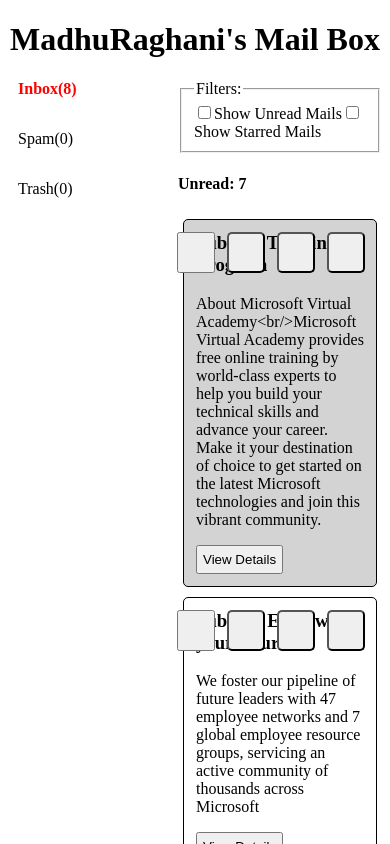
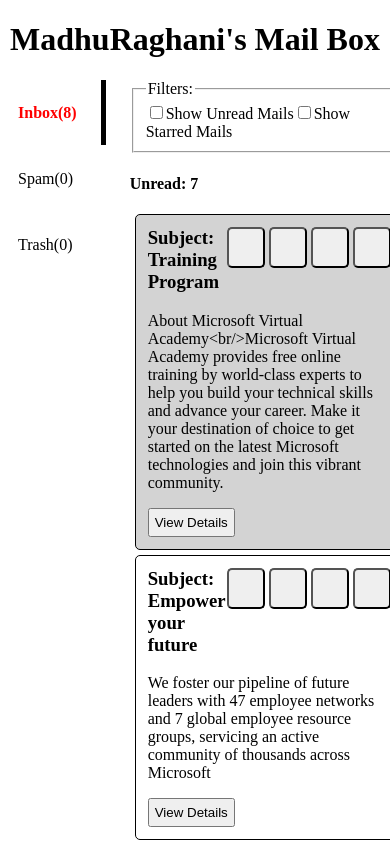
Before and after one commit to RaghaniMadhu/set10-email, a React (Create React App) app: page / in a window 390 px wide. Shown: the top 844 px of the page. Built offline with nearby package versions, Linux system fonts and the light colour scheme; some icons are missing.

Commit message:
Individual Mail & Responsiveness
IndividualMail StarUnstar ReadUnread functionality & Made Site Responsive

```diff
--- a/src/App.js
+++ b/src/App.js
@@ -1,6 +1,6 @@
 import "./styles.css";
 
-import { Routes, Route } from "react-router-dom";
+import { Routes, Route, Link } from "react-router-dom";
 
 import Header from "./components/Header";
 
@@ -12,6 +12,10 @@
 export default function App() {
   return (
     <div className="App">
+      <Link to="/" className="mailBoxHeader">
+        <h1>MadhuRaghani's Mail Box</h1>
+      </Link>
+      <div className="mainApp">
         <Header />
         <Routes>
           <Route path="/" element={<Inbox />} />
@@ -20,5 +24,6 @@
           <Route path="/mail/:mailId" element={<Mail />} />
         </Routes>
       </div>
+    </div>
   );
 }
--- a/src/components/Header.js
+++ b/src/components/Header.js
@@ -1,12 +1,6 @@
 import { useContext } from "react";
-import { Link, NavLink } from "react-router-dom";
+import { NavLink } from "react-router-dom";
 import { MailsContext } from "../contexts/MailsContext";
-
-const getActiveStyle = ({ isActive }) => ({
-  fontWeight: isActive ? "600" : "200",
-  color: isActive ? "red" : "black",
-  textDecoration: "none",
-});
 
 export default function Header() {
   const {
@@ -15,22 +9,19 @@
 
   return (
     <div>
-      <Link to="/" style={{ textDecoration: "none", color: "black" }}>
-        <h1 style={{ textAlign: "center" }}>MadhuRaghani's Mail Box</h1>
-      </Link>
       <ul className="sidebar">
         <li>
-          <NavLink to="/" style={getActiveStyle}>
+          <NavLink to="/" className="navlinks">
             Inbox({emails.length})
           </NavLink>
         </li>
         <li>
-          <NavLink to="/spam" style={getActiveStyle}>
+          <NavLink to="/spam" className="navlinks">
             Spam({spamMails.length})
           </NavLink>
         </li>
         <li>
-          <NavLink to="/trash" style={getActiveStyle}>
+          <NavLink to="/trash" className="navlinks">
             Trash({trashMails.length})
           </NavLink>
         </li>
--- a/src/contexts/MailsContext.js
+++ b/src/contexts/MailsContext.js
@@ -20,7 +20,7 @@
             ? { ...eachMail, isStarred: !eachMail.isStarred }
             : eachMail
         );
-        const mail = mails[mails.requiredMailFrom].find(
+        const mail = modifiedEmails.find(
           ({ mId }) => mId === action.payload.mId
         );
         return {
@@ -43,7 +43,7 @@
             ? { ...eachMail, unread: !eachMail.unread }
             : eachMail
         );
-        const mail = mails[mails.requiredMailFrom].find(
+        const mail = modifiedEmails.find(
           ({ mId }) => mId === action.payload.mId
         );
         return {
--- a/src/pages/Inbox.js
+++ b/src/pages/Inbox.js
@@ -29,7 +29,7 @@
     : unReadMails;
 
   return (
-    <div className="boxes">
+    <div className="page-div">
       {emails.length === 0 ? (
         <h3 className="no-mails-heading">No Conversations in Inbox.</h3>
       ) : (
@@ -62,7 +62,7 @@
             </label>
           </fieldset>
           <h4>Unread: {unReadMailsCount}</h4>
-          <div className="email-box">
+          <div>
             {filteredMails.map(
               ({ mId, unread, isStarred, subject, content }) => (
                 <div
@@ -70,9 +70,13 @@
                   className="mail"
                   style={{ backgroundColor: unread || "lightgray" }}
                 >
+                  <div className="subject-and-buttons-div">
+                    <h3 style={{ marginBlockStart: "0rem" }}>
+                      Subject: {subject}
+                    </h3>
+                    <div className="buttons-div">
                       <button
                         className="star-delete-read-buttons"
-                    style={{ right: "25px" }}
                         onClick={() => {
                           dispatch({
                             type: "STAR_UNSTAR_MAIL",
@@ -89,7 +93,6 @@
                       </button>
                       <button
                         className="star-delete-read-buttons"
-                    style={{ right: "75px" }}
                         onClick={() => {
                           dispatch({
                             type: "READ_UNREAD_MAIL",
@@ -106,7 +109,6 @@
                       </button>
                       <button
                         className="star-delete-read-buttons"
-                    style={{ right: "125px" }}
                         onClick={() => {
                           dispatch({
                             type: "DELETE_MAIL",
@@ -118,7 +120,7 @@
                         <box-icon name="trash"></box-icon>
                       </button>
                       <button
-                    style={{ position: "absolute", right: "175px" }}
+                        className="star-delete-read-buttons"
                         onClick={() => {
                           dispatch({
                             type: "MARK_AS_SPAM",
@@ -129,10 +131,10 @@
                         {/* Report Spam */}
                         <box-icon name="error-alt"></box-icon>
                       </button>
-                  <h3 style={{ marginBlockStart: "0rem" }}>
-                    Subject: {subject}
-                  </h3>
-                  <p>{content}</p>
+                    </div>
+                  </div>
+                  <div>
+                    <p className="content-p">{content}</p>
                     <Link to={"/mail/" + mId}>
                       <button
                         onClick={() => {
@@ -146,6 +148,7 @@
                       </button>
                     </Link>
                   </div>
+                </div>
               )
             )}
           </div>
--- a/src/pages/Mail.js
+++ b/src/pages/Mail.js
@@ -8,11 +8,14 @@
   } = useContext(MailsContext);
 
   return (
-    <div>
+    <div className="page-div">
       <div
-        className="boxes mail"
+        className="mail"
         style={{ backgroundColor: requiredMail.unread || "lightgray" }}
       >
+        <div className="subject-and-buttons-div">
+          <h3>Subject: {requiredMail?.subject}</h3>
+          <div className="buttons-div">
             <button
               className="star-delete-read-buttons"
               style={{ right: "25px" }}
@@ -47,8 +50,9 @@
                 <box-icon name="envelope-open"></box-icon>
               )}
             </button>
-        <h3>Subject: {requiredMail?.subject}</h3>
-        <p>{requiredMail?.content}</p>
+          </div>
+        </div>
+        <p className="content-p">{requiredMail?.content}</p>
       </div>
     </div>
   );
--- a/src/pages/SpamMails.js
+++ b/src/pages/SpamMails.js
@@ -22,7 +22,7 @@
     : unReadMails;
 
   return (
-    <div className="boxes">
+    <div className="page-div">
       {spamMails.length === 0 ? (
         <h3 className="no-mails-heading">Hooray, no spam here!</h3>
       ) : (
@@ -54,7 +54,7 @@
               Show Starred Mails
             </label>
           </fieldset>
-          <div className="email-box">
+          <div>
             {filteredMails.map(
               ({ mId, unread, isStarred, subject, content }) => (
                 <div
@@ -62,6 +62,11 @@
                   className="mail"
                   style={{ backgroundColor: unread || "lightgray" }}
                 >
+                  <div className="subject-and-buttons-div">
+                    <h3 style={{ marginBlockStart: "0rem" }}>
+                      Subject: {subject}
+                    </h3>
+                    <div className="buttons-div">
                       <button
                         className="star-delete-read-buttons"
                         style={{ right: "25px" }}
@@ -106,11 +111,11 @@
                       >
                         <box-icon name="trash"></box-icon>
                       </button>
-                  <h3 style={{ marginBlockStart: "0rem" }}>
-                    Subject: {subject}
-                  </h3>
-                  <p>{content}</p>
-
+                    </div>
+                  </div>
+                  <div>
+                    <p className="content-p">{content}</p>
+                    <div className="details-and-a-button">
                       <Link to={"/mail/" + mId}>
                         <button
                           onClick={() => {
@@ -125,13 +130,17 @@
                       </Link>
                       <button
                         className="star-delete-read-buttons"
-                    style={{ right: "25px" }}
                         onClick={() => {
-                      dispatch({ type: "MARK_AS_NOT_SPAM", payload: { mId } });
+                          dispatch({
+                            type: "MARK_AS_NOT_SPAM",
+                            payload: { mId },
+                          });
                         }}
                       >
                         Report Not Spam
                       </button>
+                    </div>
+                  </div>
                 </div>
               )
             )}
--- a/src/pages/TrashMails.js
+++ b/src/pages/TrashMails.js
@@ -22,7 +22,7 @@
     : unReadMails;
 
   return (
-    <div className="boxes">
+    <div className="page-div">
       {trashMails.length === 0 ? (
         <h3 className="no-mails-heading">No Conversations in Trash.</h3>
       ) : (
@@ -54,7 +54,7 @@
               Show Starred Mails
             </label>
           </fieldset>
-          <div className="email-box">
+          <div>
             {filteredMails.map(
               ({ mId, unread, isStarred, subject, content }) => (
                 <div
@@ -62,6 +62,11 @@
                   className="mail"
                   style={{ backgroundColor: unread || "lightgray" }}
                 >
+                  <div className="subject-and-buttons-div">
+                    <h3 style={{ marginBlockStart: "0rem" }}>
+                      Subject: {subject}
+                    </h3>
+                    <div className="buttons-div">
                       <button
                         className="star-delete-read-buttons"
                         style={{ right: "25px" }}
@@ -106,11 +111,11 @@
                       >
                         <box-icon name="undo"></box-icon>
                       </button>
-
-                  <h3 style={{ marginBlockStart: "0rem" }}>
-                    Subject: {subject}
-                  </h3>
-                  <p>{content}</p>
+                    </div>
+                  </div>
+                  <div>
+                    <p className="content-p">{content}</p>
+                    <div className="details-and-a-button">
                       <Link to={"/mail/" + mId}>
                         <button
                           onClick={() => {
@@ -136,6 +141,8 @@
                         Delete Permanently
                       </button>
                     </div>
+                  </div>
+                </div>
               )
             )}
           </div>
--- a/src/styles.css
+++ b/src/styles.css
@@ -2,8 +2,40 @@
   font-family: "Times New Roman", Times, serif;
 }
 
+.mailBoxHeader {
+  text-decoration: none;
+  color: black;
+  text-align: center;
+}
+
+.mainApp {
+  display: flex;
+}
+
+.subject-and-buttons-div {
+  display: flex;
+  justify-content: space-between;
+}
+
+.buttons-div {
+  display: flex;
+  gap: 4px;
+}
+
+.page-div {
+  flex-grow: 1;
+}
+
+.details-and-a-button {
+  display: flex;
+  justify-content: space-between;
+}
+
+.content-p {
+  margin-block-start: 0rem;
+}
+
 .sidebar {
-  position: absolute;
   list-style-type: none;
   margin-block-start: 0px;
   margin-block-end: 0px;
@@ -11,13 +43,7 @@
 }
 
 .sidebar li {
-  padding-bottom: 2rem;
-}
-
-.email-box {
-  display: flex;
-  flex-wrap: wrap;
-  flex-direction: column;
+  padding: 1.5rem 1.5rem 1.5rem 0;
 }
 
 .mail {
@@ -27,17 +53,13 @@
   border-radius: 5px;
 }
 
-.boxes {
-  margin-left: 170px;
-}
-
 button {
   padding: 5px;
 }
 
 .star-delete-read-buttons {
-  position: absolute;
   border-radius: 5px;
+  height: fit-content;
 }
 
 .no-mails-heading {
@@ -46,3 +68,16 @@
   padding: 1rem;
   border-radius: 5px;
 }
+
+.navlinks {
+  font-weight: 200;
+  color: black;
+  text-decoration: none;
+  padding: 1.5rem 1.5rem 1.5rem 0;
+}
+
+.active {
+  font-weight: 600;
+  color: red;
+  border-right: 5px solid black;
+}
```
Lines whose indentation alone changed are shown as unchanged.
